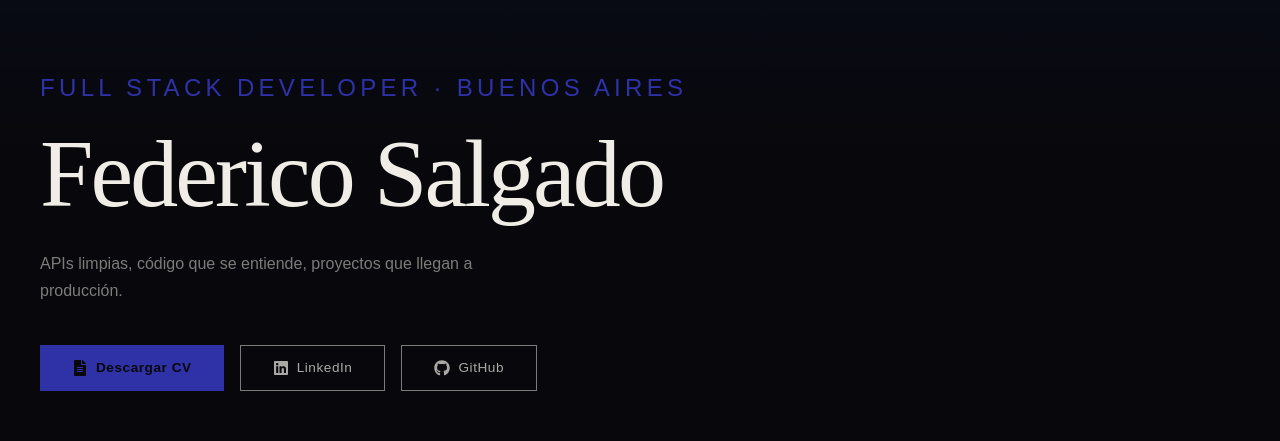
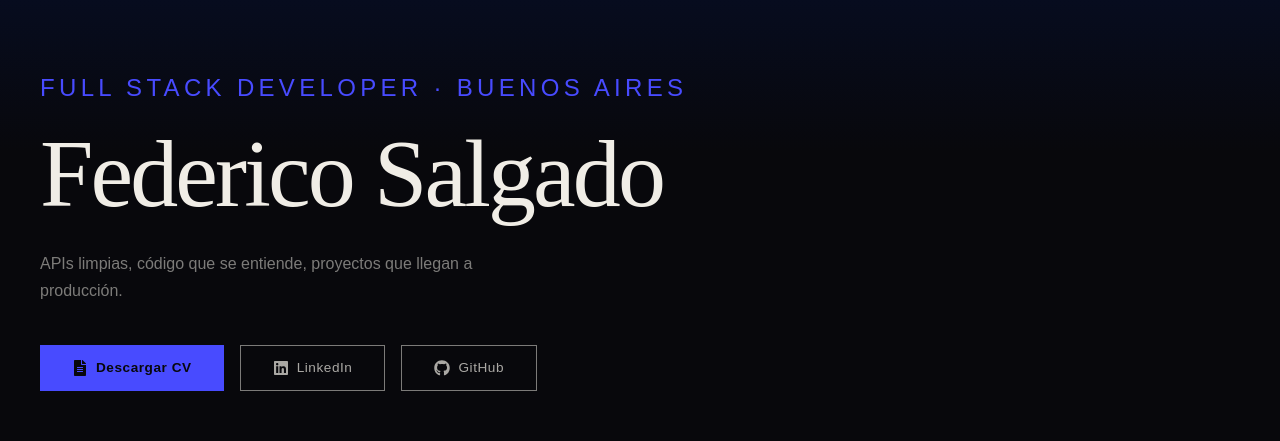
Before and after one commit to F3D9/Portafolio, a React (Vite) app: page / in a window 1280 px wide. Shown: the part 329-770 px from the top of the page. Built offline with nearby package versions, Linux system fonts and the light colour scheme; no server answers.

Commit message:
fix:colors

```diff
--- a/src/index.css
+++ b/src/index.css
@@ -5,14 +5,14 @@
   /* Paleta principal */
   --c1: #08080c;
   --c2: #f0ede6;
-  --c3: #2f31a7;
+  --c3: #484bff;
   --c4: rgba(240, 237, 230, 0.5);
   --c5: rgba(240, 237, 230, 0.7);
   --c6: rgba(180, 182, 184, 0.589);
   --c7: rgba(104, 106, 255, 0.15);
   --c8: rgba(255, 255, 255, 0.06);
   --c9: rgba(255, 255, 255, 0.10);
-  --c9: #091331;
+  --c9: #031a61;
 
   /* aliases para los componentes viejos que usan nombres largos */
   --color-bg: var(--c1);
```
